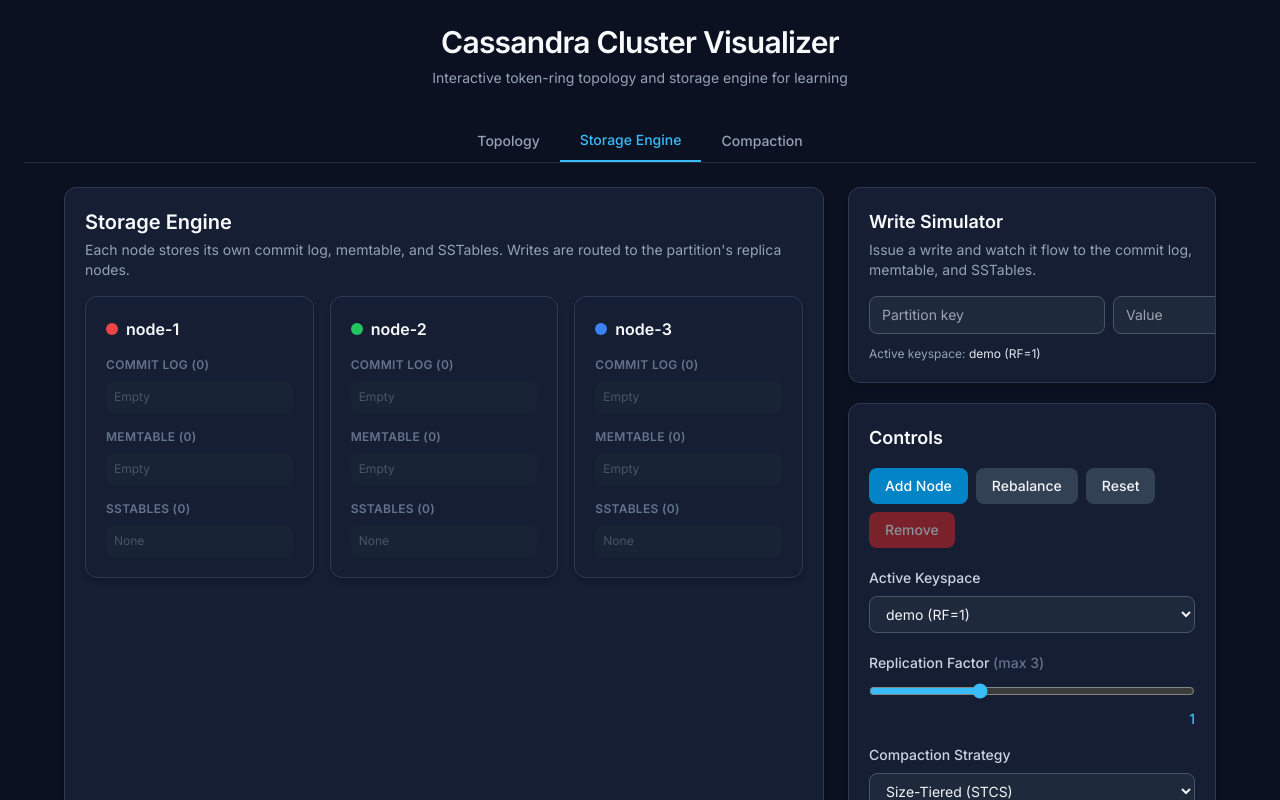
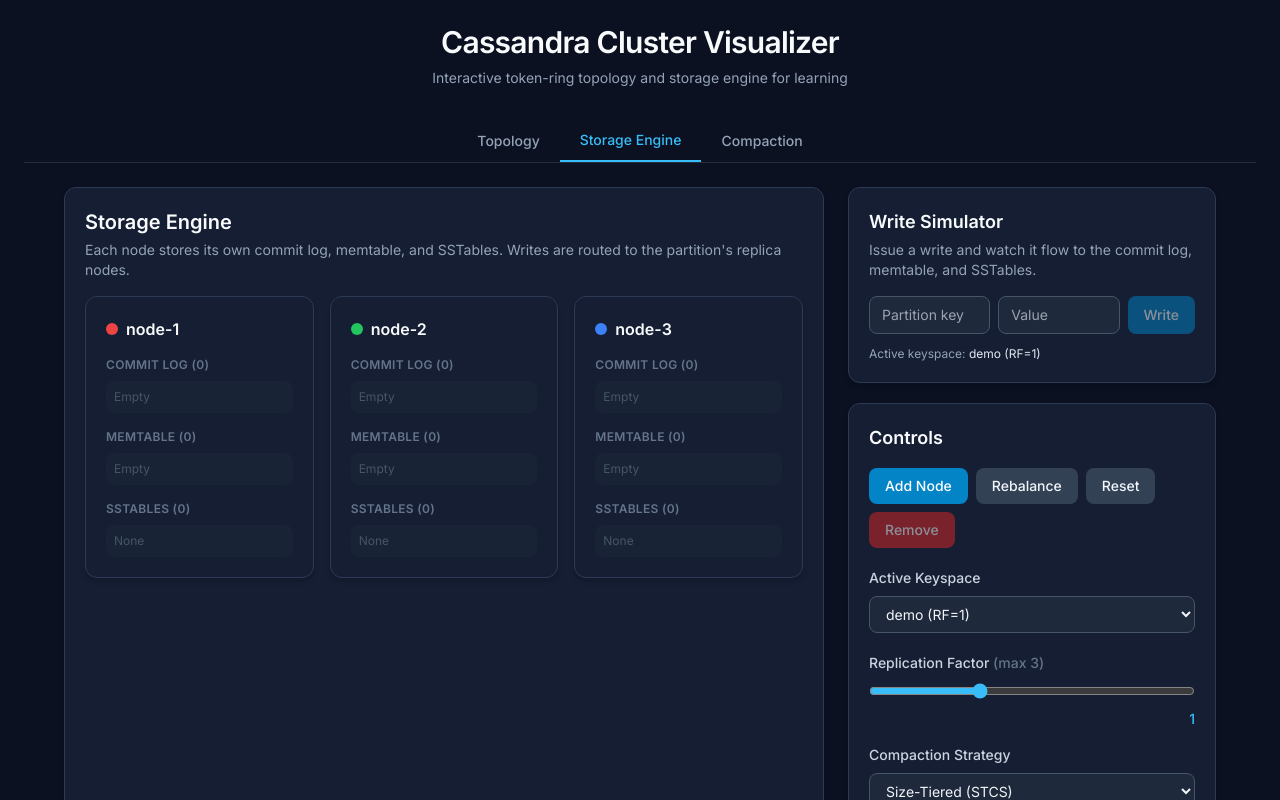
Before and after one commit to nickiscool0301/cass-visualizer, a React (Vite) app in the folder web/: page / in a window 1280 px wide. Both pictures are taken after a click on the button "Storage Engine". Shown: the top 800 px of the page. Built offline with nearby package versions, Linux system fonts and the light colour scheme.

Commit message:
fix: prevent Write Simulator inputs from overflowing panel

```diff
--- a/web/src/components/WriteSimulator.tsx
+++ b/web/src/components/WriteSimulator.tsx
@@ -43,14 +43,14 @@
         Issue a write and watch it flow to the commit log, memtable, and SSTables.
       </p>
 
-      <div className="relative mt-4 flex flex-col gap-2 sm:flex-row">
+      <div className="relative mt-4 grid grid-cols-1 gap-2 sm:grid-cols-[1fr_1fr_auto]">
         <input
           type="text"
           placeholder="Partition key"
           value={key}
           onChange={(e) => setKey(e.target.value)}
           disabled={isAnimating}
-          className="input flex-1 disabled:opacity-50"
+          className="input min-w-0 disabled:opacity-50"
         />
         <input
           type="text"
@@ -58,7 +58,7 @@
           value={value}
           onChange={(e) => setValue(e.target.value)}
           disabled={isAnimating}
-          className="input flex-1 disabled:opacity-50"
+          className="input min-w-0 disabled:opacity-50"
         />
         <button
           onClick={handleWrite}
```
